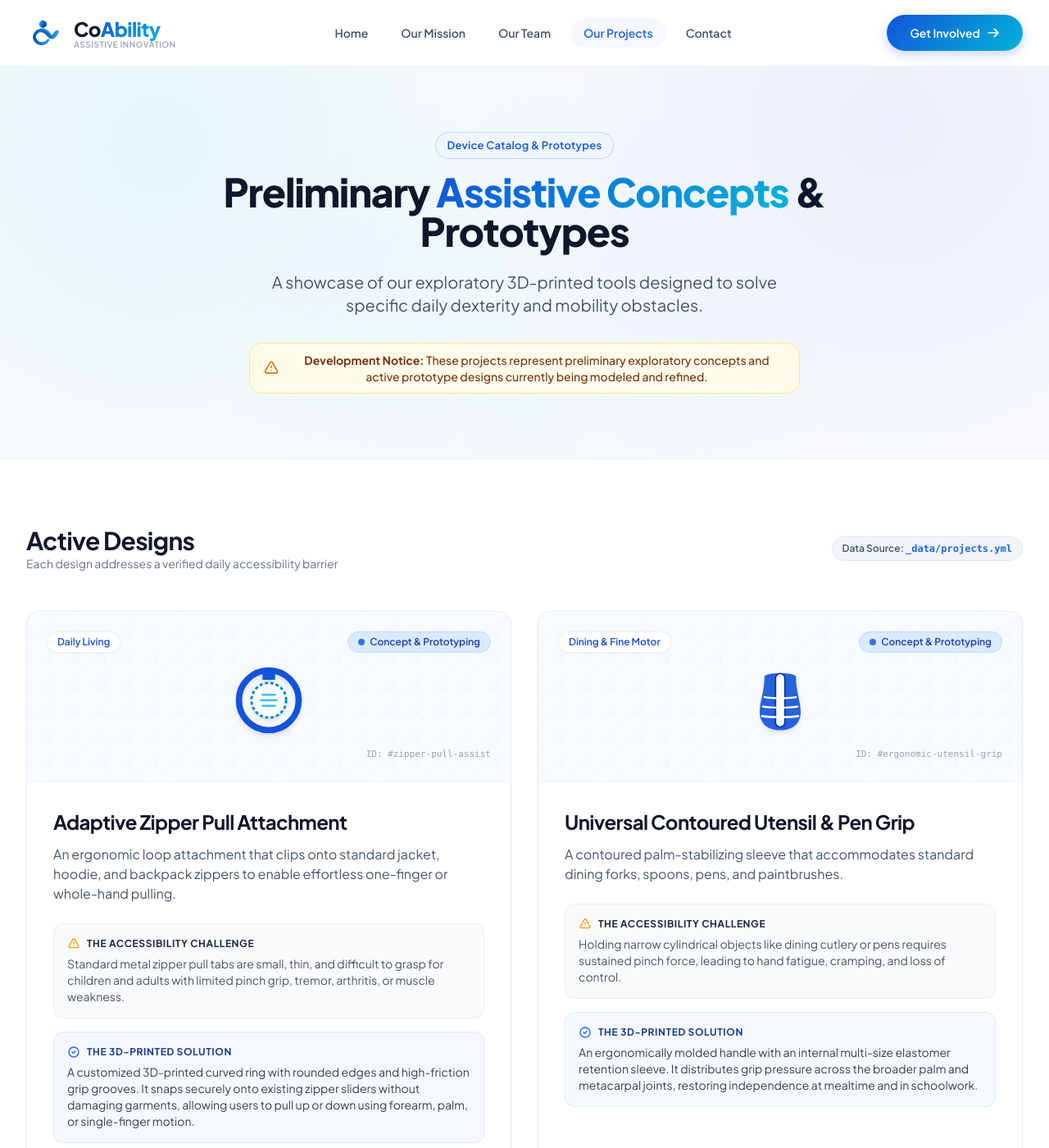
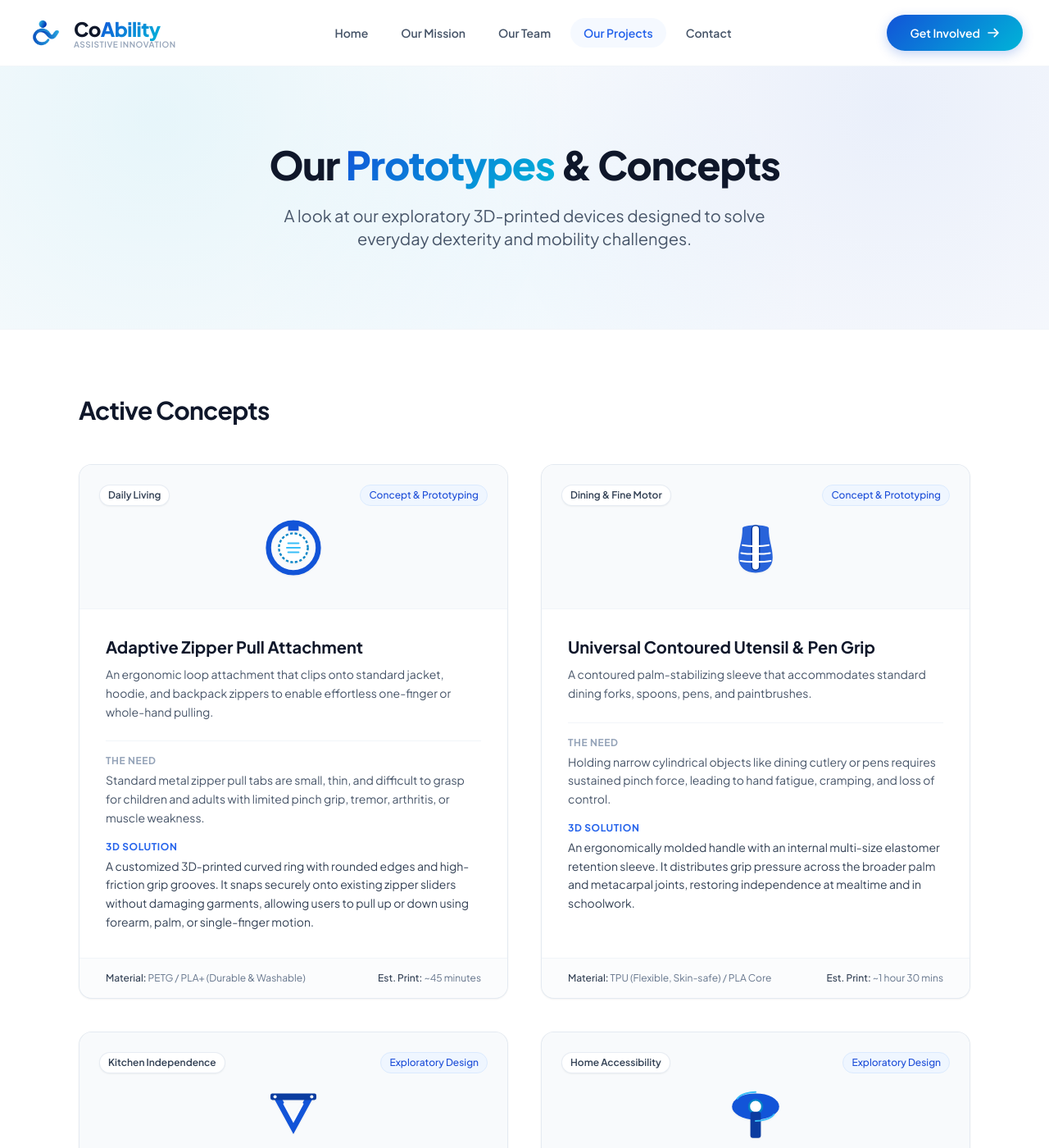
Before and after one commit to Hesham-Katabi/CoAbility, a Jekyll site: the page built from projects.html, in a window 1280 px wide and 1400 px high. Shown: the whole window at 82% size. Built offline with Jekyll 4.4.1, drawn with Linux system fonts in a browser that asks for light colours; nearby versions of some CDN libraries; some of the changed text lies outside the part shown.

Commit message:
Streamline and declutter the prototypes / projects page

```diff
--- a/projects.html
+++ b/projects.html
@@ -5,73 +5,59 @@ description: "Explore CoAbility's preliminary 3D-printed assistive device concep
 ---
 
 <!-- Projects Hero Header -->
-<section class="py-16 md:py-20 bg-slate-50/70 border-b border-slate-100 hero-mesh">
+<section class="py-16 md:py-24 bg-slate-50/70 border-b border-slate-100 hero-mesh">
   <div class="max-w-4xl mx-auto px-4 sm:px-6 lg:px-8 text-center">
-    <span class="badge-pill badge-blue mb-4">Device Catalog &amp; Prototypes</span>
     <h1 class="text-4xl sm:text-5xl font-extrabold text-slate-900 tracking-tight leading-tight mb-6">
-      Preliminary <span class="text-gradient">Assistive Concepts</span> &amp; Prototypes
+      Our <span class="text-gradient">Prototypes</span> &amp; Concepts
     </h1>
-    <p class="text-lg sm:text-xl text-slate-600 leading-relaxed max-w-2xl mx-auto font-normal mb-8">
-      A showcase of our exploratory 3D-printed tools designed to solve specific daily dexterity and mobility obstacles.
+    <p class="text-lg sm:text-xl text-slate-600 leading-relaxed max-w-2xl mx-auto font-normal">
+      A look at our exploratory 3D-printed devices designed to solve everyday dexterity and mobility challenges.
     </p>
-
-    <!-- Development Notice -->
-    <div class="inline-flex items-center gap-2.5 px-4 py-2.5 rounded-2xl bg-amber-50 border border-amber-200 text-amber-900 text-xs sm:text-sm font-medium max-w-2xl text-left sm:text-center">
-      <svg class="w-5 h-5 text-amber-600 flex-shrink-0" fill="none" viewBox="0 0 24 24" stroke="currentColor">
-        <path stroke-linecap="round" stroke-linejoin="round" stroke-width="2" d="M12 9v2m0 4h.01m-6.938 4h13.856c1.54 0 2.502-1.667 1.732-3L13.732 4c-.77-1.333-2.694-1.333-3.464 0L3.34 16c-.77 1.333.192 3 1.732 3z"/>
-      </svg>
-      <span><strong>Development Notice:</strong> These projects represent preliminary exploratory concepts and active prototype designs currently being modeled and refined.</span>
-    </div>
   </div>
 </section>
 
-<!-- Projects Grid Section -->
+<!-- Projects Catalog Section -->
 <section class="py-20 bg-white border-b border-slate-100">
-  <div class="max-w-7xl mx-auto px-4 sm:px-6 lg:px-8">
+  <div class="max-w-6xl mx-auto px-4 sm:px-6 lg:px-8">
 
-    <div class="flex flex-col sm:flex-row sm:items-center sm:justify-between gap-4 mb-12">
-      <div>
-        <h2 class="text-2xl sm:text-3xl font-bold text-slate-900 tracking-tight">Active Designs</h2>
-        <p class="text-sm text-slate-500">Each design addresses a verified daily accessibility barrier</p>
-      </div>
-      <span class="text-xs font-semibold px-3 py-1.5 rounded-full bg-slate-100 text-slate-600 border border-slate-200 w-fit">
-        Data Source: <code class="text-blue-600 font-mono">_data/projects.yml</code>
-      </span>
+    <div class="mb-12">
+      <h2 class="text-2xl sm:text-3xl font-bold text-slate-900 tracking-tight">Active Concepts</h2>
     </div>
 
-    <!-- Rendered Directly from site.data.projects -->
-    <div id="projects-grid" class="grid grid-cols-1 lg:grid-cols-2 gap-8">
+    <!-- Clean, Breathable Grid -->
+    <div id="projects-grid" class="grid grid-cols-1 md:grid-cols-2 gap-8 lg:gap-10">
       {% for proj in site.data.projects %}
-      <article class="bg-white rounded-2xl border border-slate-200/80 overflow-hidden interactive-card shadow-sm hover:shadow-lg transition-all flex flex-col">
-        <!-- Device Schematic Graphic Header -->
-        <div class="h-52 bg-gradient-to-br from-slate-50 via-blue-50/40 to-sky-50 relative p-6 flex flex-col justify-between border-b border-slate-100 bg-grid-pattern">
+      <article class="bg-white rounded-2xl border border-slate-200/90 overflow-hidden interactive-card shadow-sm hover:shadow-md transition-all flex flex-col justify-between">
+
+        <div>
+          <!-- Visual Graphic Container -->
+          <div class="h-44 bg-slate-50 relative p-6 flex flex-col justify-between border-b border-slate-100">
             <div class="flex items-center justify-between">
-            <span class="inline-flex items-center gap-1.5 px-3 py-1 rounded-full text-xs font-semibold bg-white/90 text-blue-700 shadow-sm border border-slate-200/60 backdrop-blur-sm">
+              <span class="inline-flex items-center px-2.5 py-1 rounded-full text-xs font-semibold bg-white text-slate-700 shadow-sm border border-slate-200/80">
                 {{ proj.category }}
               </span>
-            <span class="inline-flex items-center gap-1.5 px-3 py-1 rounded-full text-xs font-semibold {% if proj.status_type == 'prototype' %}bg-blue-100 text-blue-800 border border-blue-200{% else %}bg-amber-100 text-amber-800 border border-amber-200{% endif %}">
-              <span class="w-2 h-2 rounded-full {% if proj.status_type == 'prototype' %}bg-blue-600 animate-pulse{% else %}bg-amber-500{% endif %}" aria-hidden="true"></span>
+              <span class="inline-flex items-center px-2.5 py-1 rounded-full text-xs font-medium text-blue-700 bg-blue-50 border border-blue-100">
                 {{ proj.status }}
               </span>
             </div>
 
-          <!-- Schematic Visual Graphic -->
-          <div class="flex items-center justify-center my-auto py-2">
+            <!-- Clean Schematic Graphic -->
+            <div class="flex items-center justify-center my-auto py-1">
               {% if proj.icon_type == 'zipper' %}
-              <svg class="w-24 h-24 text-blue-600 drop-shadow-md" viewBox="0 0 100 100" fill="none" aria-label="Schematic of ergonomic zipper pull loop">
+                <svg class="w-20 h-20 text-blue-600 drop-shadow-sm" viewBox="0 0 100 100" fill="none" aria-label="Ergonomic zipper pull schematic">
                   <circle cx="50" cy="50" r="38" stroke="#1254D8" stroke-width="8" stroke-linecap="round"/>
                   <circle cx="50" cy="50" r="22" fill="#FFFFFF" stroke="#0284C7" stroke-width="3" stroke-dasharray="4 3"/>
                   <path d="M42 16L50 8L58 16V24H42V16Z" fill="#1254D8"/>
                   <path d="M40 50H60M42 43H58M42 57H58" stroke="#38BDF8" stroke-width="2.5" stroke-linecap="round"/>
                 </svg>
               {% elsif proj.icon_type == 'utensil' %}
-              <svg class="w-24 h-24 text-blue-600 drop-shadow-md" viewBox="0 0 100 100" fill="none" aria-label="Schematic of ergonomic utensil grip sleeve">
+                <svg class="w-20 h-20 text-blue-600 drop-shadow-sm" viewBox="0 0 100 100" fill="none" aria-label="Ergonomic utensil grip schematic">
                   <path d="M30 20C30 14 70 14 70 20C70 40 76 50 76 65C76 80 65 88 50 88C35 88 24 80 24 65C24 50 30 40 30 20Z" fill="#1254D8" opacity="0.9"/>
                   <rect x="44" y="16" width="12" height="68" rx="6" fill="#FFFFFF" stroke="#0B3CA0" stroke-width="2"/>
                   <path d="M30 46C40 48 60 48 70 46M28 58C38 60 62 60 72 58M27 70C37 72 63 72 73 70" stroke="#FFFFFF" stroke-width="2.5" stroke-linecap="round"/>
                 </svg>
               {% elsif proj.icon_type == 'opener' %}
-              <svg class="w-24 h-24 text-blue-600 drop-shadow-md" viewBox="0 0 100 100" fill="none" aria-label="Schematic of one-handed leverage opener">
+                <svg class="w-20 h-20 text-blue-600 drop-shadow-sm" viewBox="0 0 100 100" fill="none" aria-label="One-handed opener schematic">
                   <path d="M20 25L50 80L80 25H68L50 60L32 25H20Z" fill="#1254D8"/>
                   <path d="M36 34L50 60L64 34" stroke="#FFFFFF" stroke-width="3" stroke-linecap="round"/>
                   <rect x="15" y="18" width="70" height="10" rx="3" fill="#0B3CA0"/>
@@ -79,7 +65,7 @@ description: "Explore CoAbility's preliminary 3D-printed assistive device concep
                   <circle cx="78" cy="23" r="2.5" fill="#FFFFFF"/>
                 </svg>
               {% else %}
-              <svg class="w-24 h-24 text-blue-600 drop-shadow-md" viewBox="0 0 100 100" fill="none" aria-label="Schematic of ergonomic key turner assist">
+                <svg class="w-20 h-20 text-blue-600 drop-shadow-sm" viewBox="0 0 100 100" fill="none" aria-label="Ergonomic key turner schematic">
                   <ellipse cx="50" cy="38" rx="36" ry="20" fill="#1254D8"/>
                   <circle cx="50" cy="38" r="10" fill="#FFFFFF" stroke="#0284C7" stroke-width="3"/>
                   <rect x="42" y="46" width="16" height="40" rx="4" fill="#0B3CA0"/>
@@ -88,65 +74,38 @@ description: "Explore CoAbility's preliminary 3D-printed assistive device concep
                 </svg>
               {% endif %}
             </div>
-
-          <div class="text-[11px] font-mono text-slate-400 text-right">
-            ID: #{{ proj.id }}
-          </div>
           </div>
 
           <!-- Content Area -->
-        <div class="p-6 md:p-8 flex-1 flex flex-col justify-between">
-          <div>
-            <h3 class="text-xl md:text-2xl font-bold text-slate-900 mb-3 tracking-tight">
+          <div class="p-6 md:p-8">
+            <h3 class="text-xl font-bold text-slate-900 mb-2">
               {{ proj.title }}
             </h3>
-            <p class="text-slate-600 text-sm md:text-base leading-relaxed mb-6">
+            <p class="text-slate-600 text-sm leading-relaxed mb-6">
               {{ proj.short_desc }}
             </p>
 
-            <!-- Problem vs Solution Breakdown -->
-            <div class="space-y-4 mb-6">
-              <div class="p-4 rounded-xl bg-slate-50 border border-slate-200/60">
-                <div class="flex items-center gap-2 text-xs font-bold text-slate-800 uppercase tracking-wider mb-1.5">
-                  <svg class="w-4 h-4 text-amber-500" fill="none" viewBox="0 0 24 24" stroke="currentColor" aria-hidden="true">
-                    <path stroke-linecap="round" stroke-linejoin="round" stroke-width="2" d="M12 9v2m0 4h.01m-6.938 4h13.856c1.54 0 2.502-1.667 1.732-3L13.732 4c-.77-1.333-2.694-1.333-3.464 0L3.34 16c-.77 1.333.192 3 1.732 3z"/>
-                  </svg>
-                  The Accessibility Challenge
-                </div>
-                <p class="text-xs md:text-sm text-slate-600 leading-relaxed">
-                  {{ proj.challenge }}
-                </p>
+            <!-- Clean, Uncluttered Problem & Solution Details -->
+            <div class="space-y-4 pt-4 border-t border-slate-100 text-sm">
+              <div>
+                <span class="text-xs font-bold uppercase tracking-wider text-slate-400 block mb-1">The Need</span>
+                <p class="text-slate-600 text-sm leading-relaxed">{{ proj.challenge }}</p>
               </div>
 
-              <div class="p-4 rounded-xl bg-blue-50/60 border border-blue-100">
-                <div class="flex items-center gap-2 text-xs font-bold text-blue-900 uppercase tracking-wider mb-1.5">
-                  <svg class="w-4 h-4 text-blue-600" fill="none" viewBox="0 0 24 24" stroke="currentColor" aria-hidden="true">
-                    <path stroke-linecap="round" stroke-linejoin="round" stroke-width="2" d="M9 12l2 2 4-4m6 2a9 9 0 11-18 0 9 9 0 0118 0z"/>
-                  </svg>
-                  The 3D-Printed Solution
+              <div>
+                <span class="text-xs font-bold uppercase tracking-wider text-blue-600 block mb-1">3D Solution</span>
+                <p class="text-slate-700 text-sm leading-relaxed">{{ proj.solution }}</p>
               </div>
-                <p class="text-xs md:text-sm text-slate-700 leading-relaxed">
-                  {{ proj.solution }}
-                </p>
             </div>
           </div>
         </div>
 
-          <!-- Technical Specs Tags -->
-          <div class="pt-4 border-t border-slate-100 flex flex-wrap gap-2 text-xs text-slate-500">
-            <span class="inline-flex items-center gap-1 bg-slate-100 px-2.5 py-1 rounded-md">
-              <strong class="text-slate-700 font-medium">Material:</strong> {{ proj.material }}
-            </span>
-            <span class="inline-flex items-center gap-1 bg-slate-100 px-2.5 py-1 rounded-md">
-              <strong class="text-slate-700 font-medium">Est. Print:</strong> {{ proj.print_time }}
-            </span>
-            {% if proj.customization %}
-            <span class="inline-flex items-center gap-1 bg-blue-50 text-blue-700 px-2.5 py-1 rounded-md">
-              <strong class="font-medium">Customizable:</strong> Yes
-            </span>
-            {% endif %}
+        <!-- Clean Metadata Footer -->
+        <div class="px-6 md:px-8 py-4 bg-slate-50/60 border-t border-slate-100 flex items-center justify-between text-xs text-slate-500">
+          <span><strong class="text-slate-700 font-medium">Material:</strong> {{ proj.material }}</span>
+          <span><strong class="text-slate-700 font-medium">Est. Print:</strong> {{ proj.print_time }}</span>
         </div>
-        </div>
+
       </article>
       {% endfor %}
     </div>
@@ -154,23 +113,20 @@ description: "Explore CoAbility's preliminary 3D-printed assistive device concep
   </div>
 </section>
 
-<!-- Suggest a Challenge Section -->
-<section class="py-20 bg-slate-50/70 border-b border-slate-100">
-  <div class="max-w-4xl mx-auto px-4 sm:px-6 lg:px-8 text-center">
-    <div class="w-12 h-12 rounded-2xl bg-cyan-100 text-cyan-700 flex items-center justify-center mx-auto mb-6">
-      <svg class="w-6 h-6" fill="none" viewBox="0 0 24 24" stroke="currentColor">
-        <path stroke-linecap="round" stroke-linejoin="round" stroke-width="2" d="M9.663 17h4.673M12 3v1m6.364 1.636l-.707.707M21 12h-1M4 12H3m3.343-5.657l-.707-.707m2.828 9.9a5 5 0 117.072 0l-.548.547A3.374 3.374 0 0014 18.469V19a2 2 0 11-4 0v-.531c0-.895-.356-1.754-.988-2.386l-.548-.547z"/>
-      </svg>
-    </div>
+<!-- Suggest a Device Idea Section -->
+<section class="py-16 md:py-20 bg-slate-50/70 border-b border-slate-100">
+  <div class="max-w-3xl mx-auto px-4 sm:px-6 lg:px-8 text-center">
     <h2 class="text-2xl sm:text-3xl font-bold text-slate-900 tracking-tight mb-3">
       Have an everyday obstacle you'd like us to solve?
     </h2>
-    <p class="text-slate-600 text-base leading-relaxed max-w-xl mx-auto mb-8">
-      The best assistive devices come directly from lived experience. If you, a loved one, or a client struggle with a specific everyday task, share your challenge with us.
+    <p class="text-slate-600 text-sm sm:text-base leading-relaxed mb-8 max-w-lg mx-auto">
+      The best assistive devices come directly from lived experience. If you, a loved one, or a client encounter a daily barrier, let us know.
     </p>
     <a href="{{ '/contact.html#request' | relative_url }}" class="btn-primary">
       <span>Suggest an Assistive Need</span>
-      <svg class="w-4 h-4" fill="none" viewBox="0 0 24 24" stroke="currentColor"><path stroke-linecap="round" stroke-linejoin="round" stroke-width="2" d="M14 5l7 7m0 0l-7 7m7-7H3"/></svg>
+      <svg class="w-4 h-4" fill="none" viewBox="0 0 24 24" stroke="currentColor" aria-hidden="true">
+        <path stroke-linecap="round" stroke-linejoin="round" stroke-width="2" d="M14 5l7 7m0 0l-7 7m7-7H3"/>
+      </svg>
     </a>
   </div>
 </section>
```
Lines whose indentation alone changed are shown as unchanged.
